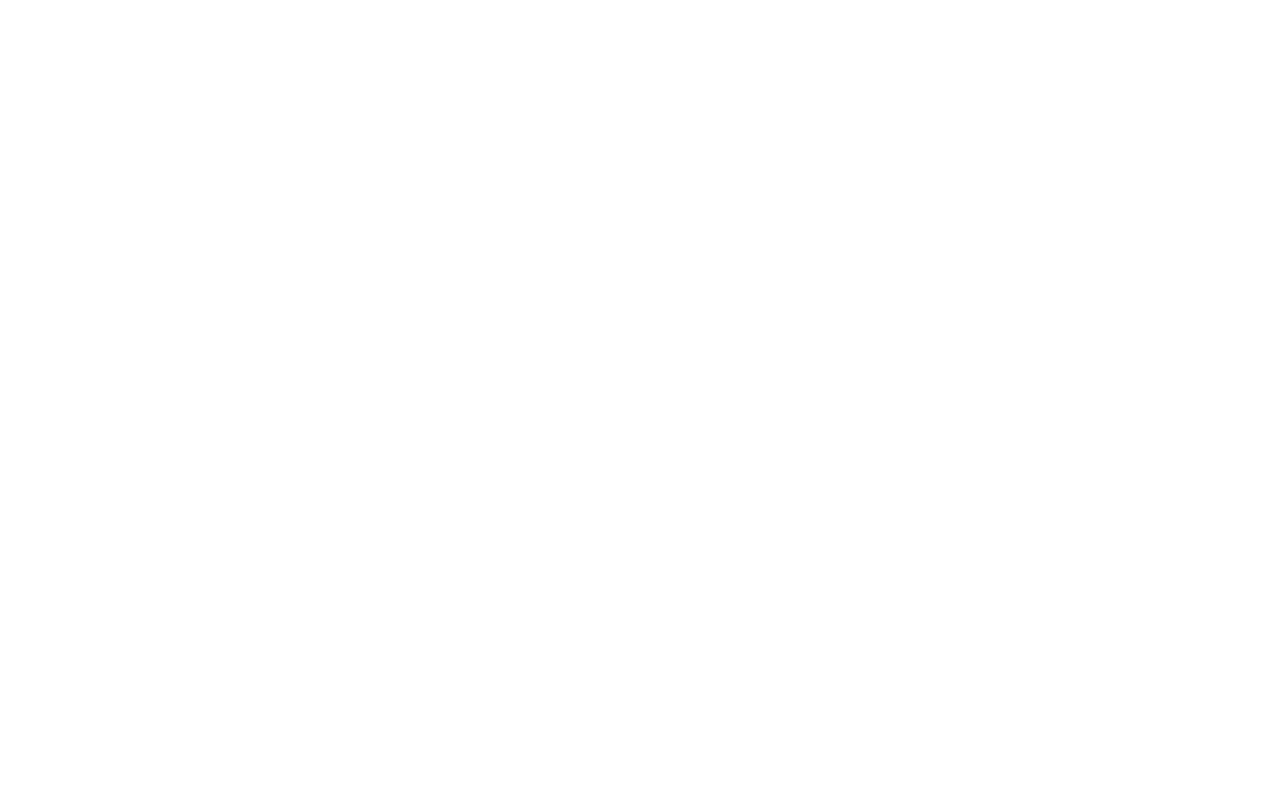
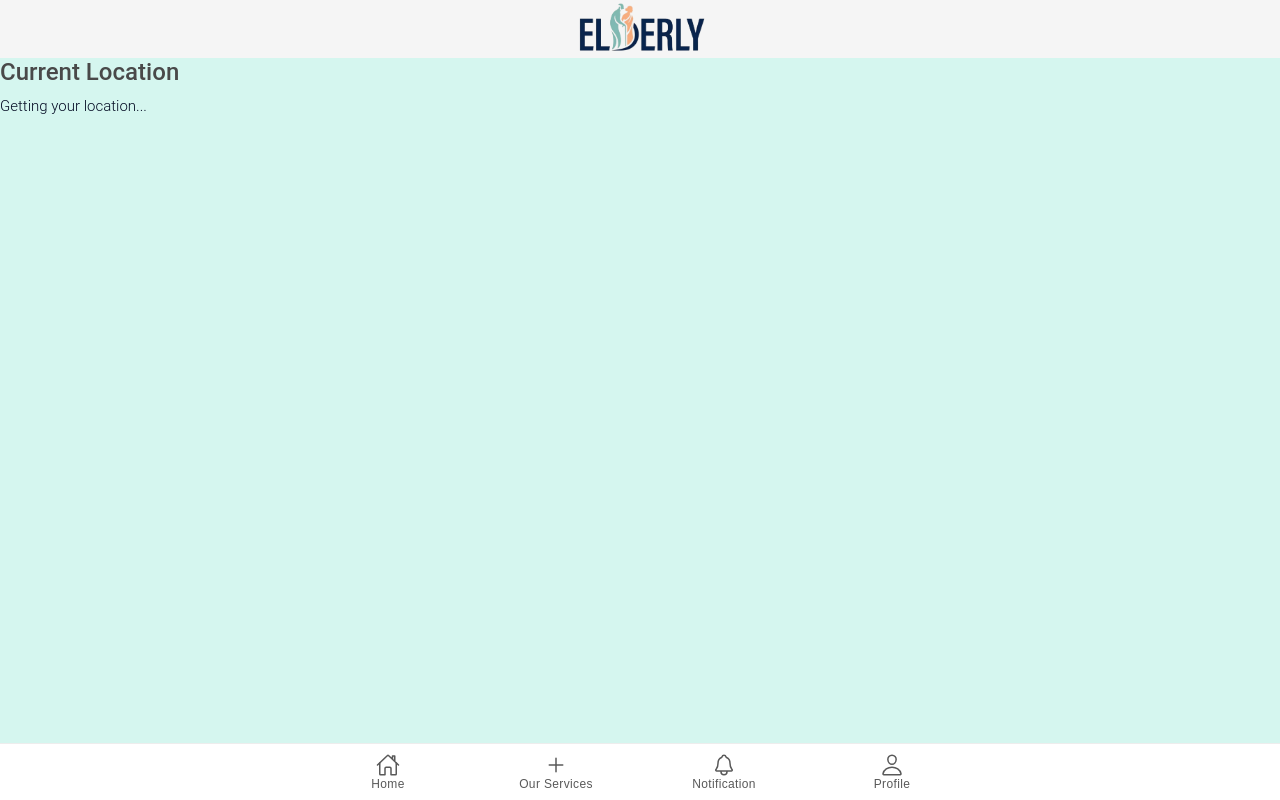
Before and after one commit to elderlyllc/frontend_elderlyllc, a React (Vite) app: page /location in a window 1280 px wide. Built offline with nearby package versions, Linux system fonts and the light colour scheme; no server answers.

Commit message:
location

```diff
--- a/package.json
+++ b/package.json
@@ -27,9 +27,11 @@
     "@types/react-router-dom": "^5.3.3",
     "axios": "^1.13.6",
     "ionicons": "^7.4.0",
+    "leaflet": "^1.9.4",
     "react": "19.0.0",
     "react-dom": "19.0.0",
     "react-error-boundary": "^6.1.1",
+    "react-leaflet": "^5.0.0",
     "react-redux": "^9.2.0",
     "react-router": "^5.3.4",
     "react-router-dom": "^5.3.4"
@@ -40,6 +42,7 @@
     "@testing-library/jest-dom": "^5.16.5",
     "@testing-library/react": "^16.2.0",
     "@testing-library/user-event": "^14.4.3",
+    "@types/leaflet": "^1.9.21",
     "@types/react": "19.0.10",
     "@types/react-dom": "19.0.4",
     "@vitejs/plugin-legacy": "^5.0.0",
--- a/src/App.tsx
+++ b/src/App.tsx
@@ -1,4 +1,4 @@
-import { Redirect, Route } from 'react-router-dom';
+import { Redirect, Route, Switch } from 'react-router-dom';
 import {
   IonApp,
   IonIcon,
@@ -50,6 +50,8 @@
 import Dashboard from './pages/dashboard';
 import Notification from './pages/Notification';
 import Subscription from './pages/subscription';
+import Location from './pages/Location';
+import NotFound from './pages/NotFound';
 
 setupIonicReact();
 
@@ -59,28 +61,47 @@
       {/* <IonTabs> */}
 
         <IonRouterOutlet>
-            <Route exact path="/login" component={Login}>
+        <Switch>
+          <Route exact path="/login">
+            <Login />
           </Route>
-             <Route exact path="/registration" component={Registration}>
+          <Route exact path="/registration">
+            <Registration />
           </Route>
-              <Route exact path="/forget-password" component={ForgetPassword}>
+          <Route exact path="/forget-password">
+            <ForgetPassword />
           </Route>
-             <Route exact path="/dashboard" component={Dashboard}>
+          <Route exact path="/dashboard">
+            <Dashboard />
           </Route>
-              <Route exact path="/notification" component={Notification}>
+          <Route exact path="/notification">
+            <Notification />
           </Route>
-               <Route exact path="/subscription" component={Subscription}>
+          <Route exact path="/not-found">
+            <NotFound />
           </Route>
-
-          <Route exact path="/home" component={Home}>
+          <Route exact path="/subscription">
+            <Subscription />
           </Route>
-          <Route exact path="/profile" component={Profile}>
+          <Route exact path="/location">
+            <Location />
           </Route>
-          <Route path="/more" component={Home}>
+          <Route exact path="/home">
+            <Home />
+          </Route>
+          <Route exact path="/profile">
+            <Profile />
+          </Route>
+          <Route path="/more">
+            <Home />
           </Route>
           <Route exact path="/">
             <Redirect to="/login" />
           </Route>
+          <Route>
+            <NotFound />
+          </Route>
+        </Switch>
       </IonRouterOutlet>
 
       {/* </IonTabs> */}
--- /dev/null
+++ b/src/pages/Location.tsx
@@ -0,0 +1,140 @@
+import React, { useEffect, useState } from 'react';
+import { MapContainer, TileLayer, Marker, Popup, useMapEvents } from 'react-leaflet';
+import { LatLngExpression } from 'leaflet';
+import 'leaflet/dist/leaflet.css';
+import MainLayout from './layout/mainLayout';
+
+interface LocationData {
+  latitude: number;
+  longitude: number;
+  accuracy: number;
+  address?: string;
+}
+
+// Custom hook to handle map clicks
+const MapClickHandler: React.FC<{
+  onMapClick: (lat: number, lng: number) => void;
+}> = ({ onMapClick }) => {
+  useMapEvents({
+    click(e: any) {
+      onMapClick(e.latlng.lat, e.latlng.lng);
+    },
+  });
+  return null;
+};
+
+const Location: React.FC = () => {
+  const [location, setLocation] = useState<LocationData | null>(null);
+  const [selectedLocation, setSelectedLocation] = useState<LocationData | null>(null);
+  const [error, setError] = useState<string | null>(null);
+  const [loading, setLoading] = useState(true);
+
+  useEffect(() => {
+    const getLocation = () => {
+      if (!navigator.geolocation) {
+        setError('Geolocation is not supported by your browser');
+        setLoading(false);
+        return;
+      }
+
+      navigator.geolocation.getCurrentPosition(
+        (position) => {
+          const { latitude, longitude, accuracy } = position.coords;
+          const locationData = {
+            latitude,
+            longitude,
+            accuracy,
+          };
+          setLocation(locationData);
+          setSelectedLocation(locationData);
+          setError(null);
+          setLoading(false);
+        },
+        (error) => {
+          setError(`Error getting location: ${error.message}`);
+          setLoading(false);
+          // Set default location if geolocation fails
+          setLocation({
+            latitude: 40.7128,
+            longitude: -74.0060,
+            accuracy: 0,
+          });
+          setSelectedLocation({
+            latitude: 40.7128,
+            longitude: -74.0060,
+            accuracy: 0,
+          });
+        }
+      );
+    };
+
+    getLocation();
+  }, []);
+
+  const handleMapClick = (lat: number, lng: number) => {
+    const newLocation = {
+      latitude: lat,
+      longitude: lng,
+      accuracy: 0,
+    };
+    setSelectedLocation(newLocation);
+  };
+
+  return (
+    <MainLayout>
+      <div className="location-container">
+        <h2>Current Location</h2>
+
+        {loading && <p>Getting your location...</p>}
+
+        {error && <p style={{ color: 'orange' }}>Note: {error}</p>}
+
+        {location && (
+          <div className="location-details">
+            <h3>Current Location:</h3>
+            <p><strong>Latitude:</strong> {location.latitude.toFixed(6)}</p>
+            <p><strong>Longitude:</strong> {location.longitude.toFixed(6)}</p>
+            <p><strong>Accuracy:</strong> {location.accuracy.toFixed(2)} meters</p>
+          </div>
+        )}
+
+        {selectedLocation && (
+          <>
+            <div className="selected-location-details">
+              <h3>Selected Location:</h3>
+              <p><strong>Latitude:</strong> {selectedLocation.latitude.toFixed(6)}</p>
+              <p><strong>Longitude:</strong> {selectedLocation.longitude.toFixed(6)}</p>
+            </div>
+
+            <div className="map-container" style={{ height: '400px', marginTop: '20px' }}>
+              <MapContainer
+                center={[selectedLocation.latitude, selectedLocation.longitude] as LatLngExpression}
+                zoom={13}
+                style={{ height: '100%', width: '100%' }}
+              >
+                <TileLayer
+                  url="https://{s}.tile.openstreetmap.org/{z}/{x}/{y}.png"
+                  attribution='&copy; OpenStreetMap contributors'
+                />
+                <Marker position={[selectedLocation.latitude, selectedLocation.longitude] as LatLngExpression}>
+                  <Popup>
+                    Selected Location<br />
+                    Lat: {selectedLocation.latitude.toFixed(6)}<br />
+                    Lng: {selectedLocation.longitude.toFixed(6)}
+                  </Popup>
+                </Marker>
+                <MapClickHandler onMapClick={handleMapClick} />
+              </MapContainer>
+            </div>
+
+            <p style={{ marginTop: '20px', fontSize: '14px', color: '#666' }}>
+              Click on the map to select a different location
+            </p>
+          </>
+        )}
+      </div>
+    </MainLayout>
+  );
+};
+
+export default Location;
--- a/src/pages/NotFound.tsx
+++ b/src/pages/NotFound.tsx
@@ -1,11 +1,11 @@
 import MainLayout from './layout/mainLayout';
 
-const Profile: React.FC = () => {
+const NotFound: React.FC = () => {
   return (
    <MainLayout>
-            Profile
+            Not Found
    </MainLayout>
   );
 };
 
-export default Profile;
+export default NotFound;
--- a/src/pages/subscription.tsx
+++ b/src/pages/subscription.tsx
@@ -1,13 +1,15 @@
-import React, { useRef, useState } from "react";
+import React, { useRef, useState,useEffect, use } from "react";
 import { IonButton, IonContent, IonIcon } from "@ionic/react";
 import MainLayout from "./layout/mainLayout";
 import "./Subscription.css";
 import { leafOutline, star, diamond } from "ionicons/icons";
+import {subscriptionList}  from "../service/Subscription";
 
 type PlanId = "basic" | "standard" | "premium";
 
 const Subscription: React.FC = () => {
   const [selectedPlan, setSelectedPlan] = useState<PlanId | null>(null);
+  const [subscriptionData, setSubscriptionData] = useState<any>(null);
   const contentRef = useRef<any>(null);
   const planRefs = useRef<Record<PlanId, HTMLDivElement | null>>({
     basic: null,
@@ -36,6 +38,21 @@
       icon: diamond,
     },
   ];
+  useEffect(() => {
+    //call subscription API to get the current subscription status and update the UI accordingly
+    const fetchSubscription = async () => {
+      try {
+        const data = await subscriptionList();
+        console.log("Subscription data:", data);
+        setSubscriptionData(data);
+        // Update UI based on subscription status if needed
+      } catch (error: any) {
+        console.error("Error fetching subscription data:", error.message);
+      }
+    };
+
+    fetchSubscription();
+  },[]);
 
   const handleSubscribe = (planId: PlanId) => {
     alert(`Subscribed to ${planId}`);
@@ -99,6 +116,11 @@
             <p className="subscription-subtitle">
               Choose the plan that fits you best
             </p>
+            {subscriptionData && (
+              <p className="current-subscription">
+                Current Subscription: {subscriptionData.currentPlan || 'None'}
+              </p>
+            )}
           </div>
 
           <div className="plans-list">
--- /dev/null
+++ b/src/service/Subscription.tsx
@@ -0,0 +1,17 @@
+import api from "../library/axios";
+import apiEndpoints from "./common";
+
+export const subscriptionList = async () => {
+  try {
+    const response = await api.post(apiEndpoints.login, {
+      email,
+      password
+    });
+
+    return response.data; // Axios already parses JSON
+  } catch (error: any) {
+    throw new Error(
+      error.response?.data?.message || "Login failed"
+    );
+  }
+};
--- a/src/service/common.tsx
+++ b/src/service/common.tsx
@@ -9,6 +9,7 @@
   login: `${apiRootURL}/api/login`,
   register: `${apiRootURL}/api/register`,
   forgetPassword: `${apiRootURL}/api/forget-password`,
+  subscriptionList: `${apiRootURL}/api/subscriptions`,
   baseURL: apiRootURL
 };
 
```
Also changed, not shown: 1 other file (tests, documents, lock files or other folders). Lines whose indentation alone changed are shown as unchanged.
